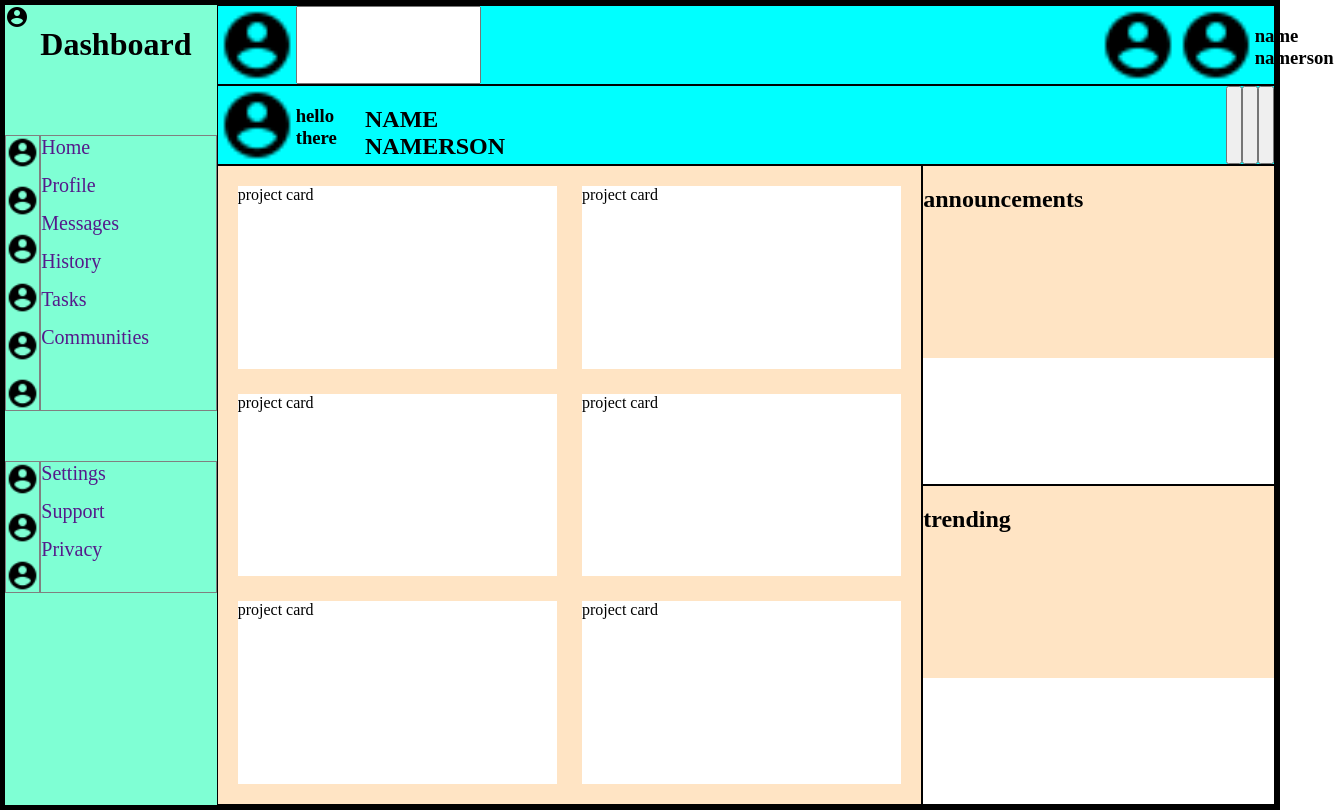
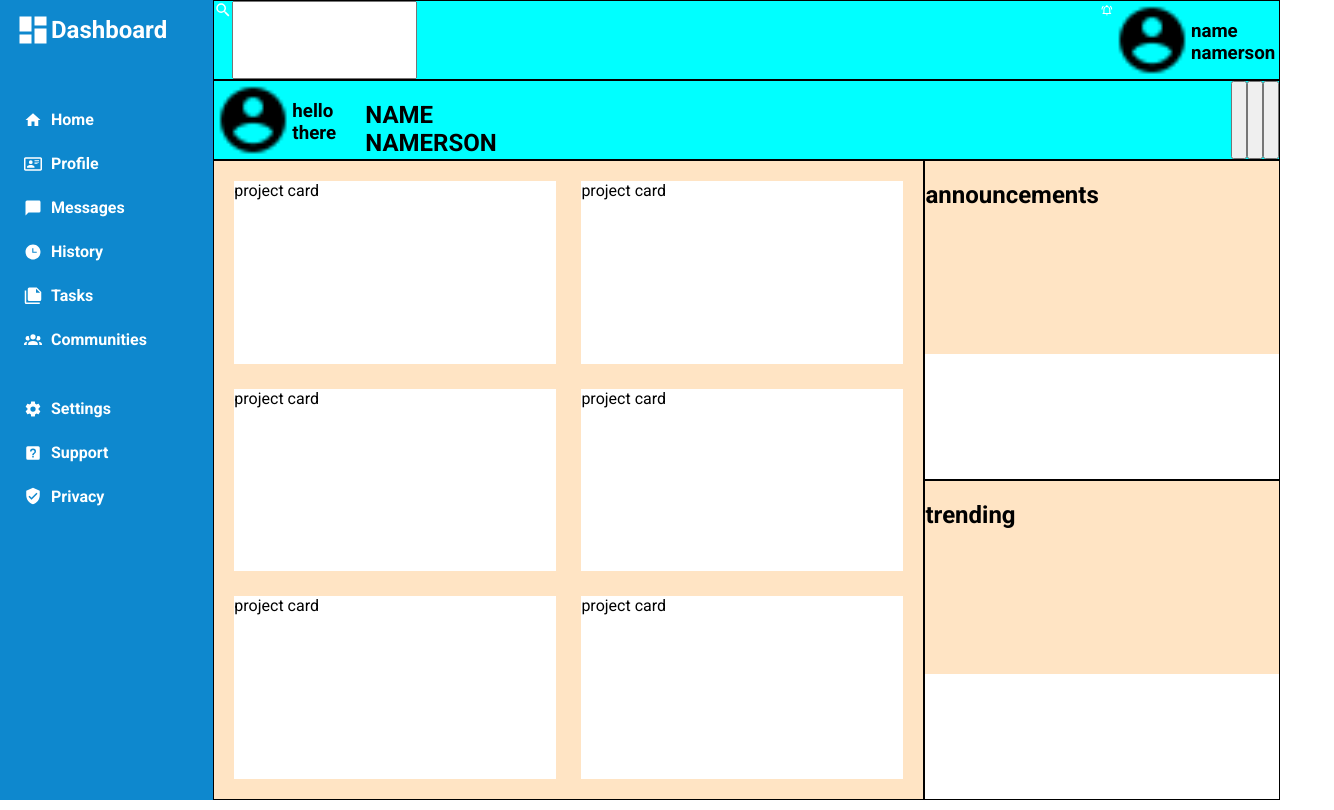
Before and after one commit to g4mrnub/Admin-Dashboard, a plain HTML site: page index.html in a window 1280 px wide. Shown: the whole page, 1334 px wide, since content can reach past the window. Drawn offline with Linux system fonts and the light colour scheme.

Commit message:
finish sidebar

```diff
--- a/index.html
+++ b/index.html
@@ -10,16 +10,30 @@
 <body>
     <div class="container">
         <div class="sidebar">
-                <img src="images/account-circle.png" alt="">
+                <svg style="width:36px;height:36px" viewBox="0 0 24 24">
+                    <path fill="currentColor" d="M13,3V9H21V3M13,21H21V11H13M3,21H11V15H3M3,13H11V3H3V13Z" />
+                </svg>
                 <h1>Dashboard</h1>
 
                 <ul class="image-list">
-                    <img src="images/account-circle.png" alt="">
-                    <img src="images/account-circle.png" alt="">
-                    <img src="images/account-circle.png" alt="">
-                    <img src="images/account-circle.png" alt="">
-                    <img src="images/account-circle.png" alt="">
-                    <img src="images/account-circle.png" alt="">
+                    <svg style="width:18px;height:18px" viewBox="0 0 24 24">
+                        <path fill="currentColor" d="M10,20V14H14V20H19V12H22L12,3L2,12H5V20H10Z" />
+                    </svg>
+                    <svg style="width:18px;height:18px" viewBox="0 0 24 24">
+                        <path fill="currentColor" d="M22,3H2C0.91,3.04 0.04,3.91 0,5V19C0.04,20.09 0.91,20.96 2,21H22C23.09,20.96 23.96,20.09 24,19V5C23.96,3.91 23.09,3.04 22,3M22,19H2V5H22V19M14,17V15.75C14,14.09 10.66,13.25 9,13.25C7.34,13.25 4,14.09 4,15.75V17H14M9,7A2.5,2.5 0 0,0 6.5,9.5A2.5,2.5 0 0,0 9,12A2.5,2.5 0 0,0 11.5,9.5A2.5,2.5 0 0,0 9,7M14,7V8H20V7H14M14,9V10H20V9H14M14,11V12H18V11H14" />
+                    </svg>
+                    <svg style="width:18px;height:18px" viewBox="0 0 24 24">
+                        <path fill="currentColor" d="M20,2H4A2,2 0 0,0 2,4V22L6,18H20A2,2 0 0,0 22,16V4C22,2.89 21.1,2 20,2Z" />
+                    </svg>
+                    <svg style="width:18px;height:18px" viewBox="0 0 24 24">
+                        <path fill="currentColor" d="M12 2C6.5 2 2 6.5 2 12C2 17.5 6.5 22 12 22C17.5 22 22 17.5 22 12S17.5 2 12 2M17 13H11V7H12.5V11.5H17V13Z" />
+                    </svg>
+                    <svg style="width:18px;height:18px" viewBox="0 0 24 24">
+                        <path fill="currentColor" d="M16,9H21.5L16,3.5V9M7,2H17L23,8V18A2,2 0 0,1 21,20H7C5.89,20 5,19.1 5,18V4A2,2 0 0,1 7,2M3,6V22H21V24H3A2,2 0 0,1 1,22V6H3Z" />
+                    </svg>
+                    <svg style="width:18px;height:18px" viewBox="0 0 24 24">
+                        <path fill="currentColor" d="M12,5.5A3.5,3.5 0 0,1 15.5,9A3.5,3.5 0 0,1 12,12.5A3.5,3.5 0 0,1 8.5,9A3.5,3.5 0 0,1 12,5.5M5,8C5.56,8 6.08,8.15 6.53,8.42C6.38,9.85 6.8,11.27 7.66,12.38C7.16,13.34 6.16,14 5,14A3,3 0 0,1 2,11A3,3 0 0,1 5,8M19,8A3,3 0 0,1 22,11A3,3 0 0,1 19,14C17.84,14 16.84,13.34 16.34,12.38C17.2,11.27 17.62,9.85 17.47,8.42C17.92,8.15 18.44,8 19,8M5.5,18.25C5.5,16.18 8.41,14.5 12,14.5C15.59,14.5 18.5,16.18 18.5,18.25V20H5.5V18.25M0,20V18.5C0,17.11 1.89,15.94 4.45,15.6C3.86,16.28 3.5,17.22 3.5,18.25V20H0M24,20H20.5V18.25C20.5,17.22 20.14,16.28 19.55,15.6C22.11,15.94 24,17.11 24,18.5V20Z" />
+                    </svg>
                 </ul>
                 <nav>
                     <a href="">Home</a>
@@ -31,9 +45,15 @@
                 </nav>
 
                 <ul class="image-list">
-                    <img src="images/account-circle.png" alt="">
-                    <img src="images/account-circle.png" alt="">
-                    <img src="images/account-circle.png" alt="">
+                    <svg style="width:18px;height:18px" viewBox="0 0 24 24">
+                        <path fill="currentColor" d="M12,15.5A3.5,3.5 0 0,1 8.5,12A3.5,3.5 0 0,1 12,8.5A3.5,3.5 0 0,1 15.5,12A3.5,3.5 0 0,1 12,15.5M19.43,12.97C19.47,12.65 19.5,12.33 19.5,12C19.5,11.67 19.47,11.34 19.43,11L21.54,9.37C21.73,9.22 21.78,8.95 21.66,8.73L19.66,5.27C19.54,5.05 19.27,4.96 19.05,5.05L16.56,6.05C16.04,5.66 15.5,5.32 14.87,5.07L14.5,2.42C14.46,2.18 14.25,2 14,2H10C9.75,2 9.54,2.18 9.5,2.42L9.13,5.07C8.5,5.32 7.96,5.66 7.44,6.05L4.95,5.05C4.73,4.96 4.46,5.05 4.34,5.27L2.34,8.73C2.21,8.95 2.27,9.22 2.46,9.37L4.57,11C4.53,11.34 4.5,11.67 4.5,12C4.5,12.33 4.53,12.65 4.57,12.97L2.46,14.63C2.27,14.78 2.21,15.05 2.34,15.27L4.34,18.73C4.46,18.95 4.73,19.03 4.95,18.95L7.44,17.94C7.96,18.34 8.5,18.68 9.13,18.93L9.5,21.58C9.54,21.82 9.75,22 10,22H14C14.25,22 14.46,21.82 14.5,21.58L14.87,18.93C15.5,18.67 16.04,18.34 16.56,17.94L19.05,18.95C19.27,19.03 19.54,18.95 19.66,18.73L21.66,15.27C21.78,15.05 21.73,14.78 21.54,14.63L19.43,12.97Z" />
+                    </svg>
+                    <svg style="width:18px;height:18px" viewBox="0 0 24 24">
+                        <path fill="currentColor" d="M11,18H13V16H11V18M12,6A4,4 0 0,0 8,10H10A2,2 0 0,1 12,8A2,2 0 0,1 14,10C14,12 11,11.75 11,15H13C13,12.75 16,12.5 16,10A4,4 0 0,0 12,6M5,3H19A2,2 0 0,1 21,5V19A2,2 0 0,1 19,21H5A2,2 0 0,1 3,19V5A2,2 0 0,1 5,3Z" />
+                    </svg>
+                    <svg style="width:18px;height:18px" viewBox="0 0 24 24">
+                        <path fill="currentColor" d="M10,17L6,13L7.41,11.59L10,14.17L16.59,7.58L18,9M12,1L3,5V11C3,16.55 6.84,21.74 12,23C17.16,21.74 21,16.55 21,11V5L12,1Z" />
+                    </svg>
                 </ul>
                 <nav>
                     <a href="">Settings</a>
@@ -45,11 +65,15 @@
         <div class="header">
             <section>
                 <div>
-                    <img src="images/account-circle.png" alt="magnifying glass">
+                    <svg style="width:18px;height:18px" viewBox="0 0 24 24">
+                        <path fill="currentColor" d="M9.5,3A6.5,6.5 0 0,1 16,9.5C16,11.11 15.41,12.59 14.44,13.73L14.71,14H15.5L20.5,19L19,20.5L14,15.5V14.71L13.73,14.44C12.59,15.41 11.11,16 9.5,16A6.5,6.5 0 0,1 3,9.5A6.5,6.5 0 0,1 9.5,3M9.5,5C7,5 5,7 5,9.5C5,12 7,14 9.5,14C12,14 14,12 14,9.5C14,7 12,5 9.5,5Z" />
+                    </svg>
                     <input type="text">
                 </div>
                 <div>
-                    <img src="images/account-circle.png" alt="bell icon">
+                    <svg style="width:18px;height:18px" viewBox="0 0 24 24">
+                        <path fill="currentColor" d="M10,21H14A2,2 0 0,1 12,23A2,2 0 0,1 10,21M21,19V20H3V19L5,17V11C5,7.9 7.03,5.17 10,4.29C10,4.19 10,4.1 10,4A2,2 0 0,1 12,2A2,2 0 0,1 14,4C14,4.1 14,4.19 14,4.29C16.97,5.17 19,7.9 19,11V17L21,19M17,11A5,5 0 0,0 12,6A5,5 0 0,0 7,11V18H17V11M19.75,3.19L18.33,4.61C20.04,6.3 21,8.6 21,11H23C23,8.07 21.84,5.25 19.75,3.19M1,11H3C3,8.6 3.96,6.3 5.67,4.61L4.25,3.19C2.16,5.25 1,8.07 1,11Z" />
+                    </svg>
                     <img src="images/account-circle.png" alt="profile picture">
                     <h3>name namerson</h3>
                 </div>
--- a/style.css
+++ b/style.css
@@ -1,5 +1,8 @@
+@import url('https://fonts.googleapis.com/css2?family=Roboto:ital,wght@0,100;0,300;0,400;0,500;0,700;0,900;1,100;1,300;1,400;1,500;1,700;1,900&display=swap');
+
 body {
     margin:0;
+    font-family: 'Roboto', sans-serif;
 }
 
 li, ul {
@@ -10,18 +13,18 @@ li, ul {
 
 a {
     text-decoration: none;
+    color:white;
 }
 
 .container {
     display:grid;
     grid-template-columns: 1fr 5fr;
     grid-template-rows: 1fr 4fr;
-    border: 5px black solid;
     height: 100vh;
 }
 
 .sidebar {
-    background-color: aquamarine;
+    background-color: rgb(14, 136, 206);
 
     grid-row:1/3;
 
@@ -29,6 +32,7 @@ a {
     grid-auto-rows: min-content;
     grid-template-columns: 1fr 5fr;
     row-gap:50px;
+    padding-left:15px;
 
 }
 
@@ -44,14 +48,36 @@ a {
     grid-template: 1fr 1fr / 2fr 1fr;
 }
 
+.sidebar h1 {
+    color: white;
+    font-size: 1.5rem;
+}
+
+.sidebar > svg {
+    min-height: 100%;
+    width: 100%;
+}
+
+svg {
+    color: white;
+}
 
 .sidebar ul,
 .sidebar nav {
-    border: 1px grey solid;
-    display: flex;
+    display: flex; /*POSSIBLY RESTRUCTURE THIS FUCKING THING INTO A GRID SO IT'S SPACE BETTER*/
     flex-direction: column;
-    gap:15px;
+    justify-content: space-evenly;
+    gap:25px;
     font-size: 1.25rem;
+}
+
+.sidebar ul {
+    align-items: center;
+}
+
+.sidebar nav {
+    font-size: 1rem;
+    font-weight: bold;
 }
 
 .header section {
```
Also changed, not shown: images/home.svg (added).
